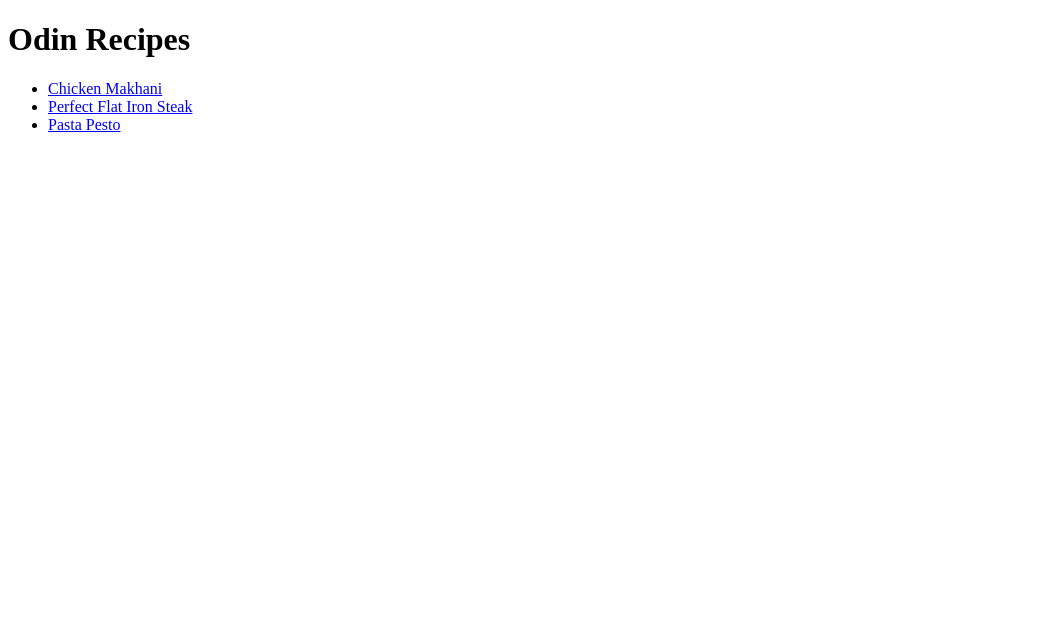
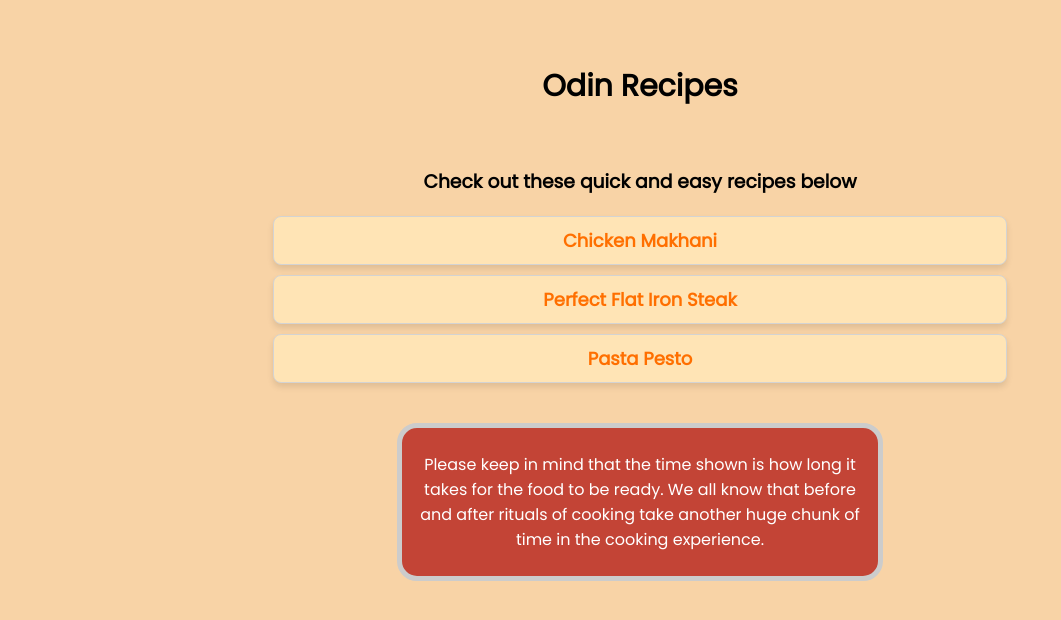
Before and after one commit to edonisth/odin-recipes, a plain HTML site: page index.html in a window 1280 px wide. Shown: the whole page, without its empty margins (0-1061 px from the left). Drawn offline with Linux system fonts and the light colour scheme.

Commit message:
Added a CSS File to the project and made some updates to the Index.html file

```diff
--- a/index.html
+++ b/index.html
@@ -4,15 +4,25 @@
     <meta charset="UTF-8">
     <meta name="viewport" content="width=device-width, initial-scale=1.0">
     <title>Recipes</title>
+    <link rel="stylesheet" href="style.css">
+    <link rel="stylesheet" href="https://cdn.jsdelivr.net/npm/@fontsource/poppins/400.css">
+
 </head>
 <body>
-    <h1>Odin Recipes</h1>
+    <h1 class="title">Odin Recipes</h1>
 
-    <ul>
-        <li><a href="recipes/chicken-makhani.html">Chicken Makhani</a></li>
-        <li><a href="recipes/steak.html">Perfect Flat Iron Steak</a></li>
-        <li><a href="recipes/pasta-pesto.html">Pasta Pesto</a></li>
+    <h3>Check out these quick and easy recipes below</h2>
+
+    <ul class="lista">
+        <li class="recipe-card"><a href="recipes/chicken-makhani.html"> Chicken Makhani</a></li>
+        <li class="recipe-card"><a href="recipes/steak.html"> Perfect Flat Iron Steak</a></li>
+        <li class="recipe-card"><a href="recipes/pasta-pesto.html"> Pasta Pesto</a></li>
     </ul>
 
+    <div class="message1">
+        <p>
+            Please keep in mind that the time shown is how long it takes for the food to be ready. We all know that before and after rituals of cooking take another huge chunk of time in the cooking experience.
+        </p>
+    </div>
 </body>
 </html>
--- /dev/null
+++ b/style.css
@@ -0,0 +1,76 @@
+body {
+    background-color: rgb(248, 211, 166);
+    font-family: 'Poppins', sans-serif;
+    margin: 5%;
+    padding: 0;
+    text-align: center;
+}
+
+.title {
+    font-size: 30px;
+    margin: 5%;
+}
+
+
+ul {
+    list-style-type: none;
+    padding: 0;
+    margin-top: 20px;
+
+}
+
+.lista a {
+    font-size: 20px;
+    text-decoration: none;
+    color: black;
+}
+
+.message1 {
+    background-color: #c34436;
+    border: 5px solid #ccc;
+    padding: 8px;
+    margin-top: 40px;
+    width: 40%;
+    margin-left: auto;
+    margin-right: auto;
+    border-radius: 20px;
+    color: white;
+}
+
+.message1 p {
+    font-size: 16px;
+}
+
+
+.lista {
+    padding: 0;
+    list-style-type: none;
+    text-align: center;
+}
+
+.recipe-card {
+    background-color: #ffe4b5;
+    border: 1px solid #d3d3d3;
+    border-radius: 8px;
+    padding: 10px 20px;
+    margin: 10px auto;
+    width: 60%;
+    box-shadow: 0 4px 6px rgba(0, 0, 0, 0.1);
+    transition: transform 0.2s, box-shadow 0.2s;
+}
+
+.recipe-card:hover {
+    transform: translateY(-5px);
+    box-shadow: 0 6px 10px rgba(0, 0, 0, 0.15);
+}
+
+.recipe-card a {
+    text-decoration: none;
+    color: #ff6f00;
+    font-weight: bold;
+    font-size: 18px;
+}
+
+.recipe-card a:hover {
+    color: #ff4500;
+}
```
Also changed, not shown: recipes/steak.html (+1 -0 lines).
